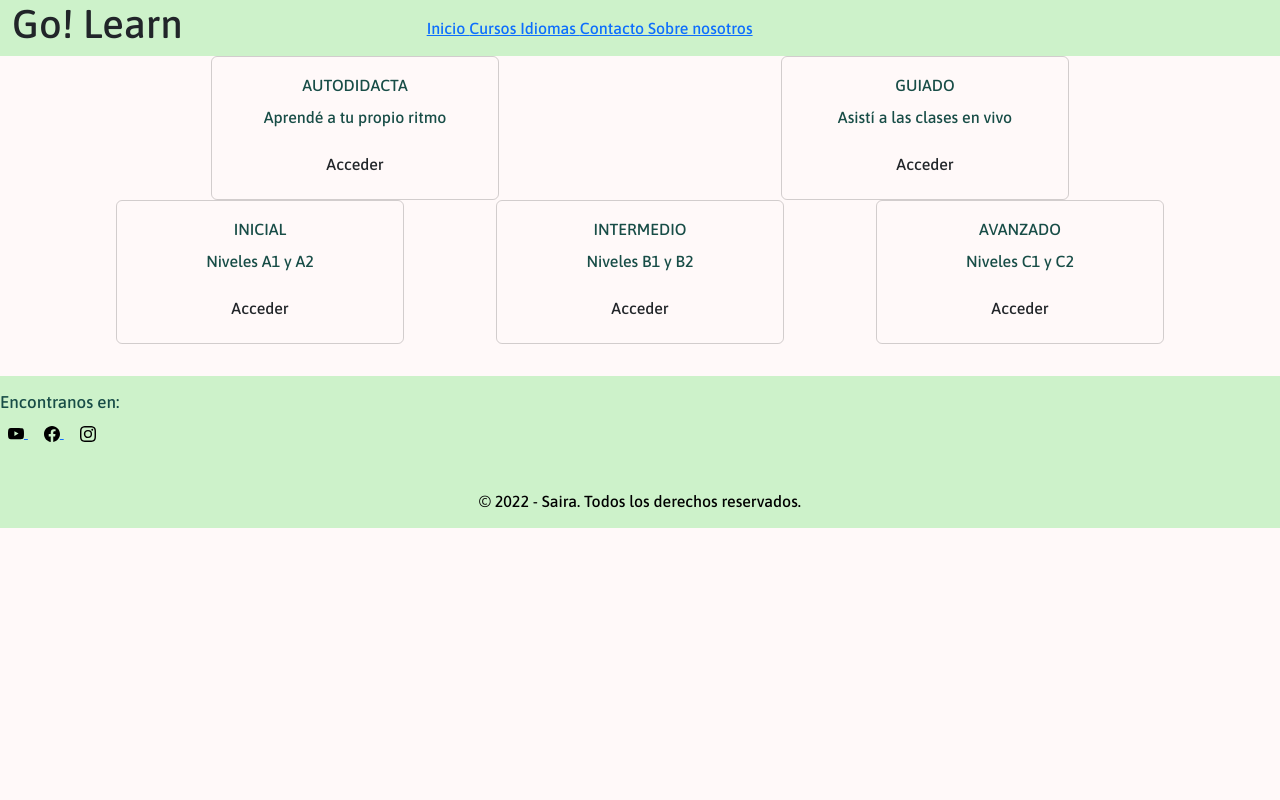
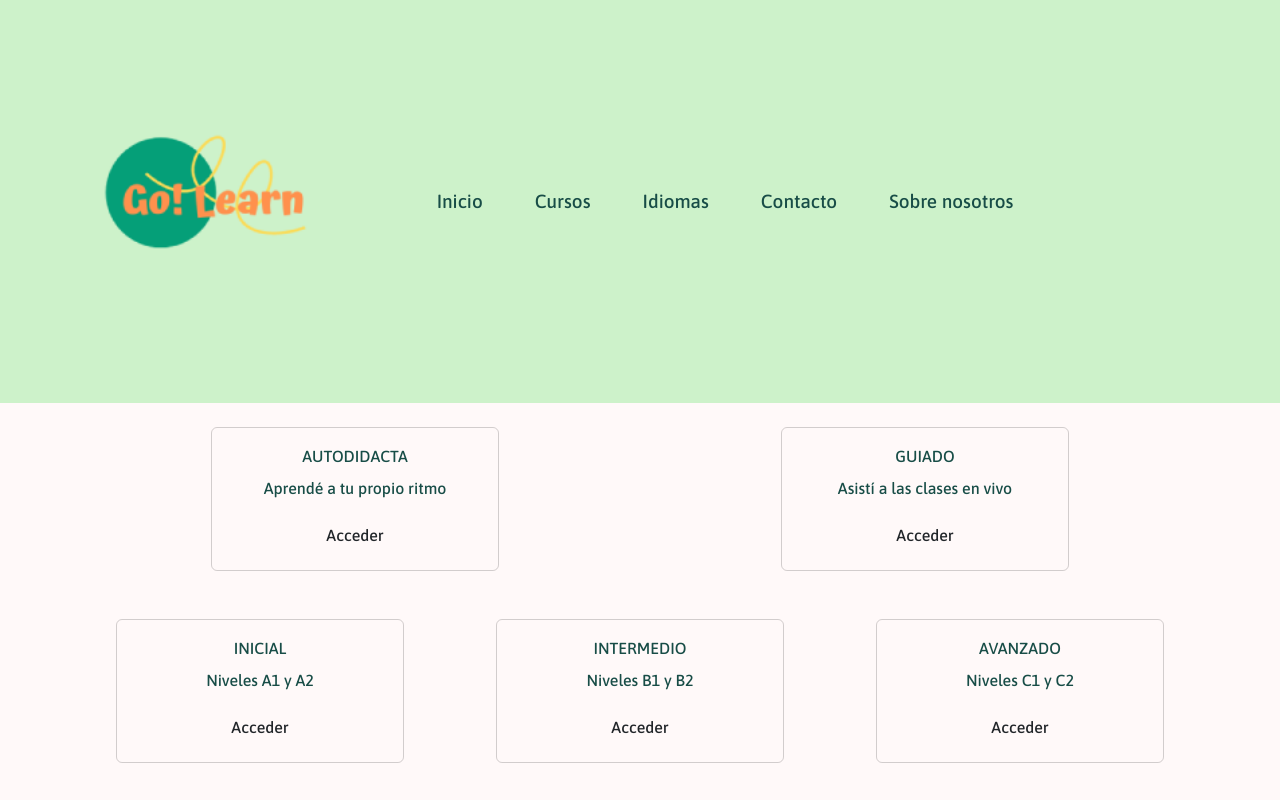
Before and after one commit to sairaareco/entrega-proyecto, a website: page cursos/cursos.html in a window 1280 px wide. Shown: the top 800 px of the page. Drawn offline with nearby package versions, Linux system fonts and the light colour scheme.

Commit message:
actualizaciones del proyecto

```diff
--- a/cursos/cursos.html
+++ b/cursos/cursos.html
@@ -17,8 +17,13 @@
   <header>
     <div class="container-fluid">
          <div class="row">
-         <h1 class="col-4"> Go! Learn </h1>
-    <nav class="navbar navbar-expand-lg col-8 d-flex justify-content-end ">
+          <div class="logo col-4">
+            <img src="../img/Go! Learn.png" alt="logo de mi pagina" width="100%">
+         </div>
+
+
+
+    <nav class="navbar navbar-expand-lg col-8">
          <button class="navbar-toggler" type="button" data-bs-toggle="collapse" data-bs-target="#navbarNavAltMarkup" aria-controls="navbarNavAltMarkup" aria-expanded="false" aria-label="Toggle navigation">
              <span class="navbar-toggler-icon"></span>
            </button>
@@ -40,7 +45,7 @@
   <main class="container">
    <div class="row">
     <div class="col-s-12 col-md-6 col-lg-6 d-flex flex-direction-column justify-content-center">
-    <div class="card text-center bg-transparent" style="width: 18rem;">
+    <div class="card text-center bg-transparent m-4" style="width: 18rem;">
     <div class="card-body">
       <p class="card-title"> AUTODIDACTA </p>
       <p class="card-text"> Aprendé a tu propio ritmo </p>
@@ -50,7 +55,7 @@
     </div>
 
     <div class="col-s-12 col-md-6 col-lg-6 d-flex flex-direction-column justify-content-center">
-    <div class="card text-center bg-transparent" style="width: 18rem;">
+    <div class="card text-center bg-transparent m-4" style="width: 18rem;">
     <div class="card-body">
       <p class="card-title"> GUIADO </p>
       <p class="card-text"> Asistí a las clases en vivo </p>
@@ -62,7 +67,7 @@
 
    <div class="row">
     <div class="col-s-12 col-md-4 col-lg-4 d-flex flex-direction-column justify-content-center">
-    <div class="card text-center bg-transparent" style="width: 18rem;">
+    <div class="card text-center bg-transparent m-4" style="width: 18rem;">
     <div class="card-body">
       <p class="card-title"> INICIAL </p>
       <p class="card-text"> Niveles A1 y A2 </p>
@@ -72,7 +77,7 @@
     </div>
 
     <div class="col-s-12 col-md-4 col-lg-4 d-flex flex-direction-column justify-content-center">
-    <div class="card text-center bg-transparent" style="width: 18rem;">
+    <div class="card text-center bg-transparent m-4" style="width: 18rem;">
     <div class="card-body">
       <p class="card-title"> INTERMEDIO </p>
       <p class="card-text"> Niveles B1 y B2 </p>
@@ -82,7 +87,7 @@
     </div>
 
     <div class="col-s-12 col-md-4 col-lg-4 d-flex flex-direction-column justify-content-center">
-    <div class="card text-center bg-transparent" style="width: 18rem;">
+    <div class="card text-center bg-transparent m-4" style="width: 18rem;">
     <div class="card-body">
       <p class="card-title"> AVANZADO </p>
       <p class="card-text"> Niveles C1 y C2 </p>
--- /dev/null
+++ b/sass/_mq.scss
@@ -0,0 +1,32 @@
+/* media queries */
+@media screen and (min-width:768px){
+    header{
+
+        .espacio-menu{
+            display: flex;
+            flex-direction: row;
+            justify-content: flex-end;
+            align-items: center;
+            gap: 2rem;
+        }
+
+       div .espacio-menu a{
+
+            text-decoration: none;
+            font-size: 19px;
+            padding: 10px;
+            color: $color-principal;
+
+        }
+    }
+    main .ejemplos{
+        display: grid;
+        grid-template-columns: 2fr 2fr 2fr;
+    }
+    footer .imagenes{
+        display: flex;
+        flex-direction: row;
+        gap: 1rem;
+        width: 30%;
+    }
+}
--- a/sass/estilos.scss
+++ b/sass/estilos.scss
@@ -1,4 +1,5 @@
 @import "sass/variables";
+@import "sass/mq";
 
 /* estilos del index */
 /* estilos del body */
@@ -11,11 +12,12 @@ body{
     background-color: #FFF9F9;
     header{
         background-color: #CDF2CA;
-        .menu{
+
+        .navbar{
             display: flex;
+            flex-direction: row;
             justify-content: end;
-            list-style: none;
-            gap: $medida-principal;
+        }
         div .espacio-menu a{
             display: flex;
             flex-direction: column;
@@ -23,7 +25,7 @@ body{
             color: $color-principal;
         }
     }
-    }
+
     main h2{
         margin-top: $medida-principal;
         text-align: center;
@@ -70,13 +72,8 @@ body{
              display: flex;
              flex-direction: column;
              align-items: center;
-            .card{
-                 margin: 1rem;
             }
-            .boton-color{
-        background-color: #CDF2CA;
-    }
-      }
+
      /* estilos del html nosotros */
      .sobre-nosotros{
             margin-top: 0.7rem;
@@ -85,5 +82,17 @@ body{
     margin-top: 0.7rem;
        }
     }
+     /* estilos del html contacto */
+     main h2{
+        color: $color-principal;
+        font-size: 20px;
+        .color{
+            color: $color-principal;
+        }
+        div .enviar{
+            margin: 0.5rem;
+            text-align: center;
+        }
+     }
 
 }
```
Also changed, not shown: contacto/contacto.html (+6 -2 lines), idiomas/idiomas.html (+6 -2 lines), index.html (+3 -3 lines), nosotros/nosotros.html (+6 -2 lines), css/main.css, sass/_mixin.scss (added). Lines whose indentation alone changed are shown as unchanged.
